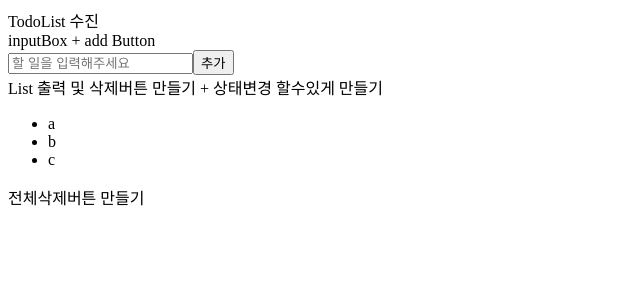
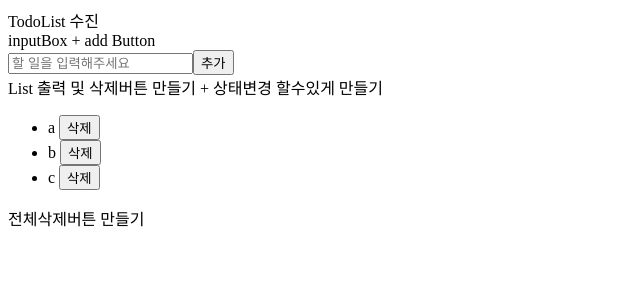
Before and after one commit to leesujin123/todolist, a Vue app: page / in a window 1280 px wide. Shown: the top 300 px of the page, without its empty margins (0-640 px from the left). Built offline with nearby package versions, Linux system fonts and the light colour scheme.

Commit message:
리스트를 지울 수 있게 삭제버튼을 추가해준다

```diff
--- a/src/App.vue
+++ b/src/App.vue
@@ -13,7 +13,7 @@
       <ul id="List">
         <li v-for="todoList in todoItems" :key="todoList" >
           {{ todoList }}
-
+          <button @click="del">삭제</button>
         </li>
       </ul>
     </div>
```
